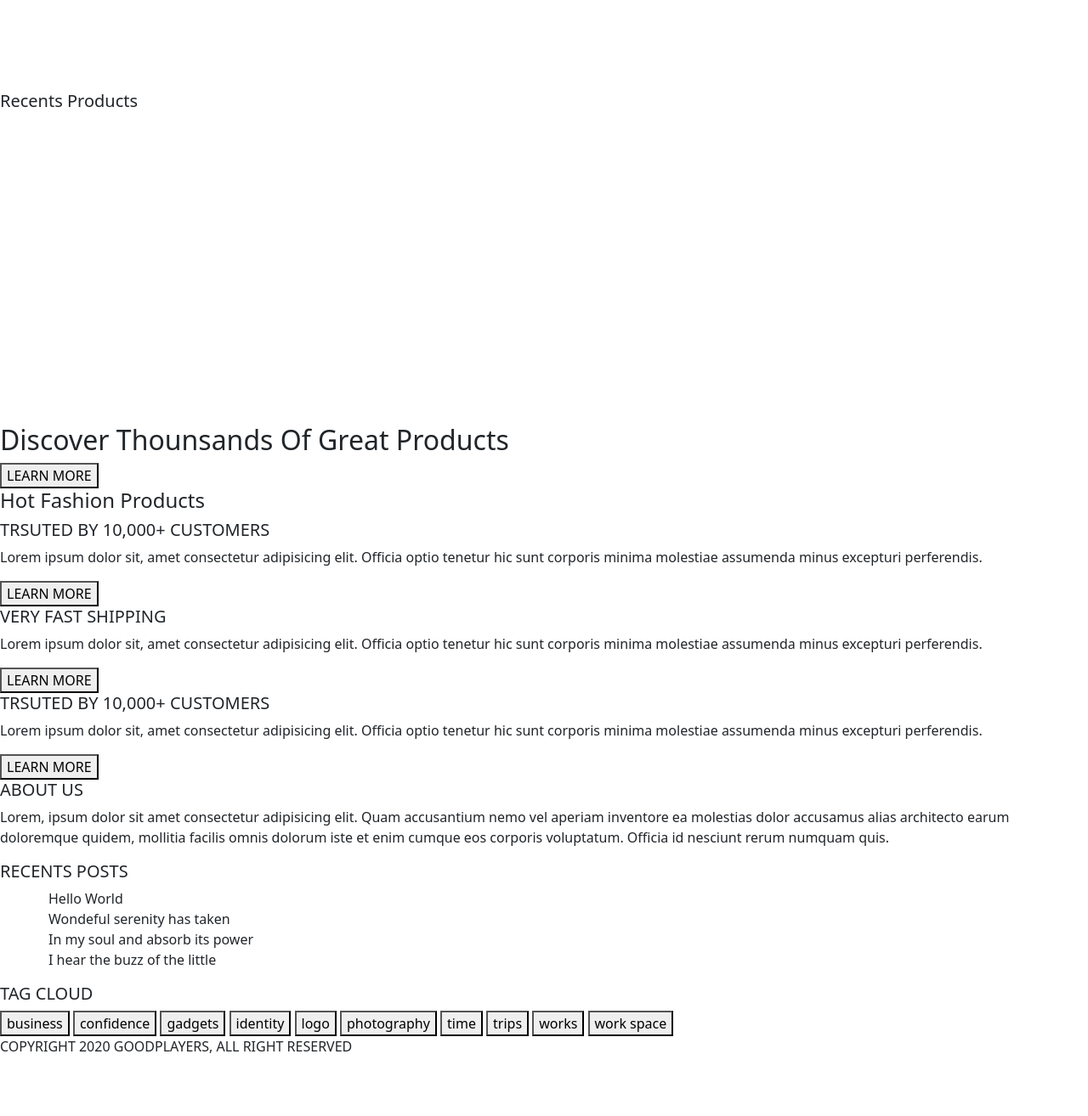
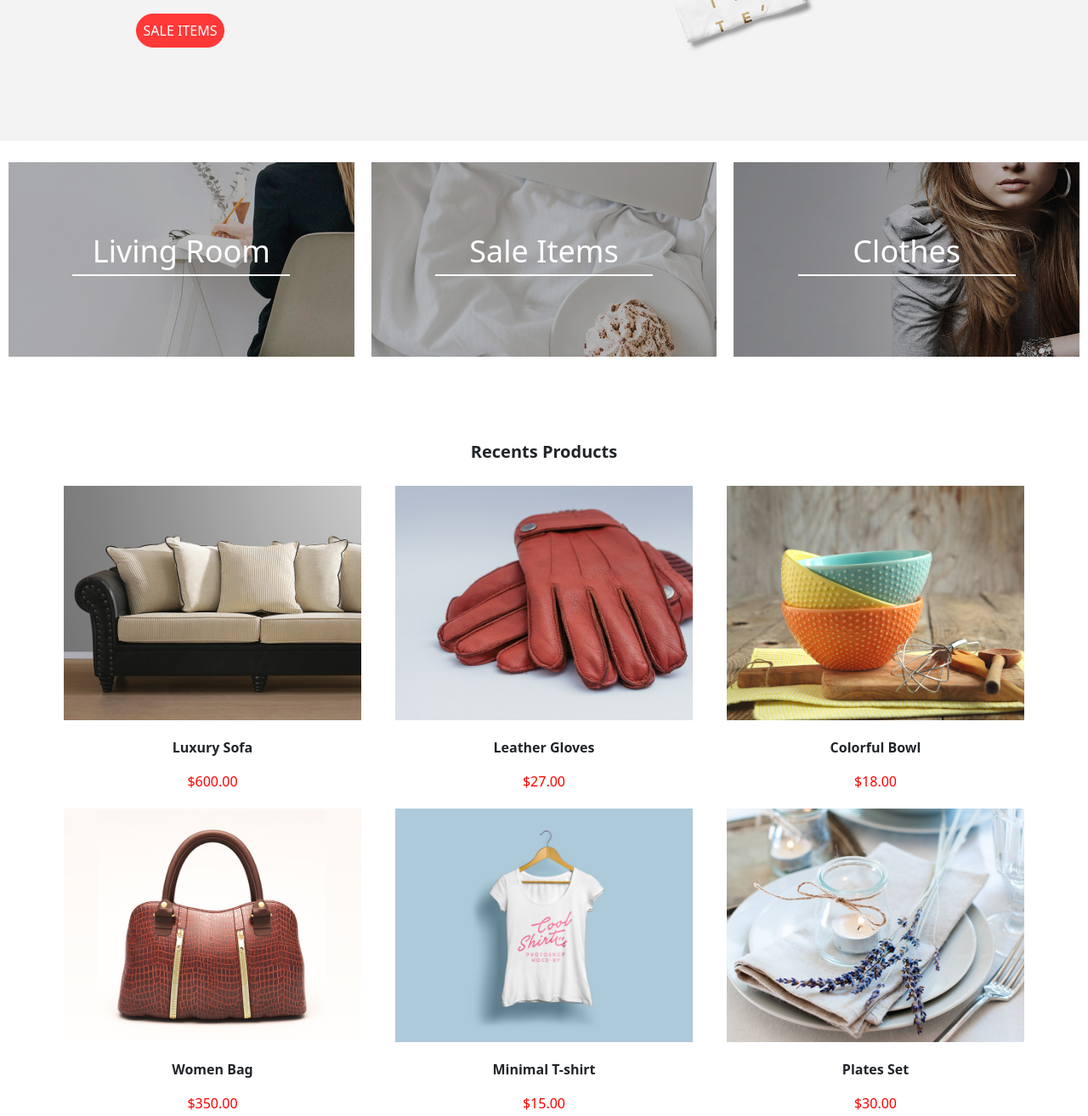
Before and after one commit to AdilM16/Emporium, a website: page index.html in a window 1280 px wide. Shown: the part 447-1761 px from the top of the page at 85% size. Before the commit the page ends 1707 px from the top, so only its background shows below. Drawn offline with nearby package versions, Linux system fonts and the light colour scheme.

Commit message:
section html

```diff
--- a/index.html
+++ b/index.html
@@ -37,77 +37,117 @@
                 <p>Lorem ipsum, dolor sit amet consectetur adipisicing elit. Dignissimos voluptatem, sint, expedita, omnis ullam amet facilis repellendus blanditiis provident nesciunt?</p>
                 <button>SALE ITEMS</button>
             </div>
-            <div>
-                <img src="./public/img/slider-1.jpg" class="w-50" alt="">
+            <div class="divImgBanner">
+                <img src="./public/img/slider-1.jpg" alt="">
             </div>
         </div>
     </section>
-    <section id="service">
-        <div>
-            <p></p>
-            <img src="" alt="">
+    <section id="service" class="d-flex justify-content-center">
+        <div class="imgService">
+            <p>Living Room</p>
+            <img src="./public/img/services/service-1.jpg" alt="">
         </div>
-        <div>
-            <p></p>
-            <img src="" alt="">
+        <div class="imgService">
+            <p>Sale Items</p>
+            <img src="./public/img/services/service-2.jpg" alt="">
         </div>
-        <div>
-            <p></p>
-            <img src="" alt="">
+        <div class="imgService">
+            <p>Clothes</p>
+            <img src="./public/img/services/slider-3.jpg" alt="">
         </div>
     </section>
     <section id="products">
         <h5>Recents Products</h5>
-        <div>
+        <div class="div3img">
             <div>
-                <img src="" alt="">
-                <p></p>
-                <span></span>
+                <div class="divImgProducts">
+                    <img src="./public/img/products_mini/product-luxry-sofa.jpg" alt="">
+                </div>
+                <div class="productsEtiqs">
+                    <p>Luxury Sofa</p>
+                    <span>$600.00</span>
+                </div>
             </div>
             <div>
-                <img src="" alt="">
-                <p></p>
-                <span></span>
+                <div class="divImgProducts">
+                    <img src="./public/img/products_mini/product-gloves.jpg" alt="">
+                </div>
+                <div class="productsEtiqs">
+                    <p>Leather Gloves</p>
+                    <span>$27.00</span>
+                </div>
             </div>
             <div>
-                <img src="" alt="">
-                <p></p>
-                <span></span>
+                <div class="divImgProducts">
+                    <img src="./public/img/products_mini/product-cups.jpg" alt="">
+                </div>
+                <div class="productsEtiqs">
+                    <p>Colorful Bowl</p>
+                    <span>$18.00</span>
+                </div>
+            </div>
+        </div>
+        <div class="div3img">
+            <div>
+                <div class="divImgProducts">
+                    <img src="./public/img/products_mini/product-bag.jpg" alt="">
+                </div>
+                <div class="productsEtiqs">
+                    <p>Women Bag</p>
+                    <span>$350.00</span>
+                </div>
             </div>
             <div>
-                <img src="" alt="">
-                <p></p>
-                <span></span>
+                <div class="divImgProducts">
+                    <img src="./public/img/products_mini/product-tshitr.jpg" alt="">
+                </div>
+                <div class="productsEtiqs">
+                    <p>Minimal T-shirt</p>
+                    <span>$15.00</span>
+                </div>
             </div>
             <div>
-                <img src="" alt="">
-                <p></p>
-                <span></span>
+                <div class="divImgProducts">
+                    <img src="./public/img/products_mini/product-plates.jpg" alt="">
+                </div>
+                <div class="productsEtiqs">
+                    <p>Plates Set</p>
+                    <span>$30.00</span>
+                </div>
+            </div>
+        </div>
+        <div class="div3img">
+            <div>
+                <div class="divImgProducts">
+                    <img src="./public/img/products_mini/product-modern-sofa.jpg" alt="">
+                </div>
+                <div class="productsEtiqs">
+                    <p>Modern Sofa</p>
+                    <span>$900.00</span>
+                </div>
             </div>
             <div>
-                <img src="" alt="">
-                <p></p>
-                <span></span>
+                <div class="divImgProducts">
+                    <img src="./public/img/products_mini/product-bed.jpg" alt="">
+                </div>
+                <div class="productsEtiqs">
+                    <p>Bed Linen</p>
+                    <span>$79.00</span>
+                </div>
             </div>
             <div>
-                <img src="" alt="">
-                <p></p>
-                <span></span>
-            </div>
-            <div>
-                <img src="" alt="">
-                <p></p>
-                <span></span>
-            </div>
-            <div>
-                <img src="" alt="">
-                <p></p>
-                <span></span>
+                <div class="divImgProducts">
+                    <img src="./public/img/products_mini/product-shoes.jpg" alt="">
+                </div>
+                <div class="productsEtiqs">
+                    <p>Minimal Shoes</p>
+                    <span>$60.00</span>
+                </div>
             </div>
         </div>
     </section>
     <section id="productsDeux">
-        <div>
+        <div >
             <h2>Discover Thounsands Of Great Products</h2>
             <button>LEARN MORE</button>
         </div>
--- a/public/scss/module/_banner.scss
+++ b/public/scss/module/_banner.scss
@@ -3,8 +3,11 @@
 }
 .divWidth{
     width: 75%;
-    margin: 15px auto;
-    align-items: center;
+    height: 400px;
+    margin: 25px auto;
+    padding: 40px 0;
+    div{
+        height: 200px;
         button{
             background-color: rgb(255, 56, 56);
             color: white;
@@ -14,6 +17,12 @@
             height: 40px;
         }
     }
+    .divImgBanner{
+        img{
+            width: 60%;
+        }
+    }
+}
 h1{
     font-size: 60px;
 }
--- a/public/scss/module/_navbar.scss
+++ b/public/scss/module/_navbar.scss
@@ -30,6 +30,7 @@
 }
 .navList{
     align-items: center;
+    margin: 10px 0;
 }
 li{
     list-style-type: none;
--- a/public/scss/module/_products.scss
+++ b/public/scss/module/_products.scss
@@ -0,0 +1,34 @@
+#products{
+    margin-bottom: 90px;
+    h5{
+        text-align: center;
+        margin-top: 100px;
+        font-weight: bold;
+    }
+    .div3img{
+        display: flex;
+        justify-content: center;
+        width: 80%;
+        margin: auto;
+        div{
+            .divImgProducts{
+                width: 350px;
+                margin: 20px;
+
+                img{
+                    width: 100%;
+                }
+
+            }
+            .productsEtiqs{
+                text-align: center;
+                p{
+                    font-weight: bold;
+                }
+                span{
+                    color: red;
+                }
+            }
+        }
+    }
+}
--- a/public/scss/module/_products2.scss
+++ b/public/scss/module/_products2.scss
@@ -0,0 +1,26 @@
+#productsDeux{
+    div:first-child{
+        background-image: url(../img/cta-bg.jpg);
+        height: 650px;
+        background-attachment: fixed;
+        background-size: cover;
+        background-repeat: no-repeat;
+        display: flex;
+        flex-direction: column;
+        justify-content: center;
+        align-items: center;
+        color: white;
+        button{
+            border: solid 1px red;
+            border-radius: 15px;
+            width: 8%;
+            background-color: red;
+            color: white;
+            margin-top: 15px;
+        }
+    }
+    h4{
+        text-align: center;
+        margin-top: 40px;
+    }
+}
--- a/public/scss/module/_service.scss
+++ b/public/scss/module/_service.scss
@@ -0,0 +1,20 @@
+.imgService{
+    width: 450px;
+    margin:0 10px;
+    display: flex;
+    justify-content: center;
+    align-items: center;
+    p{
+        position: absolute;
+        color: white;
+        font-size: 36px;
+        border-bottom: solid 2px white;
+        width: 20%;
+        text-align: center;
+    }
+    img{
+        display: block;
+        max-width: 100%;
+        height: auto;
+    }
+}
```
Also changed, not shown: public/css/app.css, 1 other file. Lines whose indentation alone changed are shown as unchanged.
